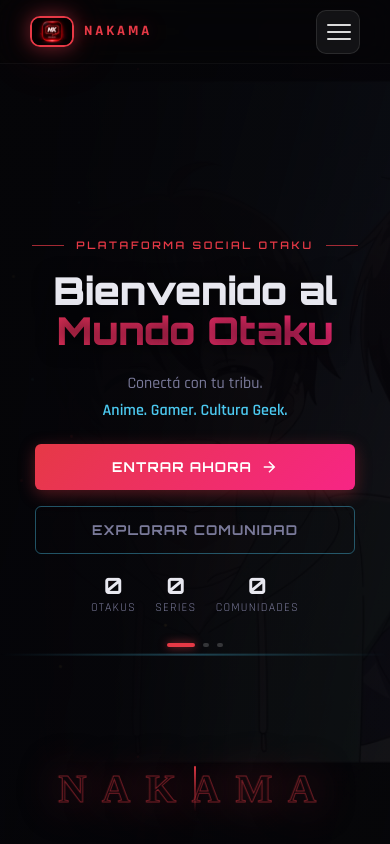
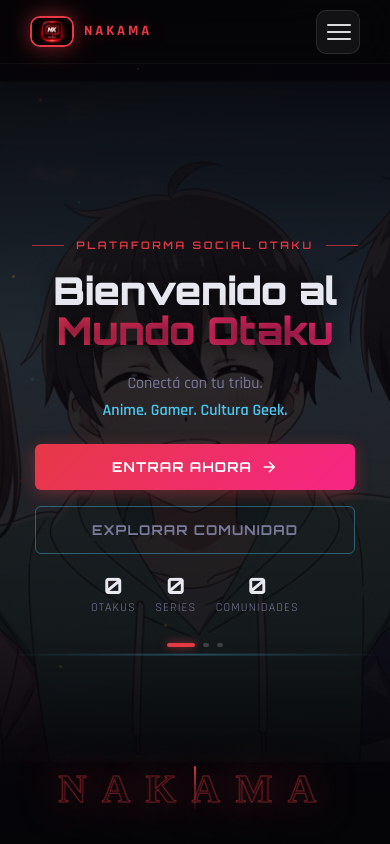
Before and after one commit to Nakama-System/Nakama-front, a Next.js app: page / in a window 390 px wide. Shown: the top 844 px of the page. Built offline with nearby package versions, Linux system fonts and the light colour scheme; no server answers.

Commit message:
Update home.css

```diff
--- a/app/styles/home.css
+++ b/app/styles/home.css
@@ -678,29 +678,43 @@
 
 /* ── Tablet (≤ 768px) ── */
 @media (max-width: 768px) {
-  :root {
-    --spacing-xl: 5rem;
-    --spacing-lg: 3rem;
-  }
 
-  /* Navbar */
-  .navbar__links    { display: none; }
-  .navbar__hamburger { display: flex; }
-  .navbar__mobile-menu { display: flex; }
-
-  /* Hero: samurai de fondo semitransparente */
+  /* Hero: samurai visible con fade lateral */
   .hero__samurai-wrapper {
     width: 100%;
     right: 0;
     left: 0;
-    opacity: 0.28;   /* suficientemente tenue para no competir con el texto */
+    opacity: 0.55;   /* ← antes 0.28, ahora más visible */
   }
+
+  .hero__samurai-img {
+    /* Fade más suave: de sólido en el centro a transparente en los bordes */
+    mask-image: linear-gradient(
+      to bottom,
+      rgba(0,0,0,0) 0%,
+      rgba(0,0,0,0.6) 15%,
+      rgba(0,0,0,0.9) 35%,
+      rgba(0,0,0,0.9) 75%,
+      rgba(0,0,0,0) 100%
+    );
+    -webkit-mask-image: linear-gradient(
+      to bottom,
+      rgba(0,0,0,0) 0%,
+      rgba(0,0,0,0.6) 15%,
+      rgba(0,0,0,0.9) 35%,
+      rgba(0,0,0,0.9) 75%,
+      rgba(0,0,0,0) 100%
+    );
+  }
+
   .hero__overlay {
+    /* Overlay menos agresivo para que la imagen respire */
     background: linear-gradient(
-      105deg,
-      rgba(5,5,8,.98) 0%,
-      rgba(5,5,8,.92) 50%,
-      rgba(5,5,8,.75) 100%
+      180deg,
+      rgba(5,5,8,.85) 0%,
+      rgba(5,5,8,.65) 40%,
+      rgba(5,5,8,.80) 80%,
+      rgba(5,5,8,.95) 100%
     );
   }
   .hero__content {
@@ -745,6 +759,10 @@
     --spacing-xl: 4rem;
     --spacing-lg: 2.5rem;
     --spacing-md: 1.25rem;
+  }
+
+  .hero__samurai-wrapper {
+    opacity: 0.5;
   }
 
   .navbar { padding: 0 var(--spacing-sm); }
```
